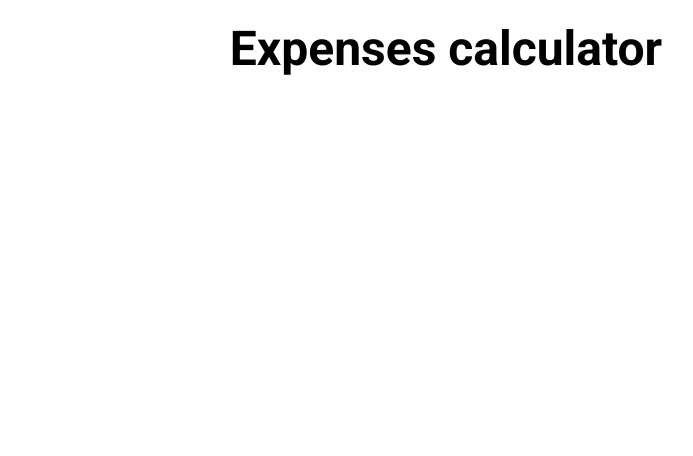
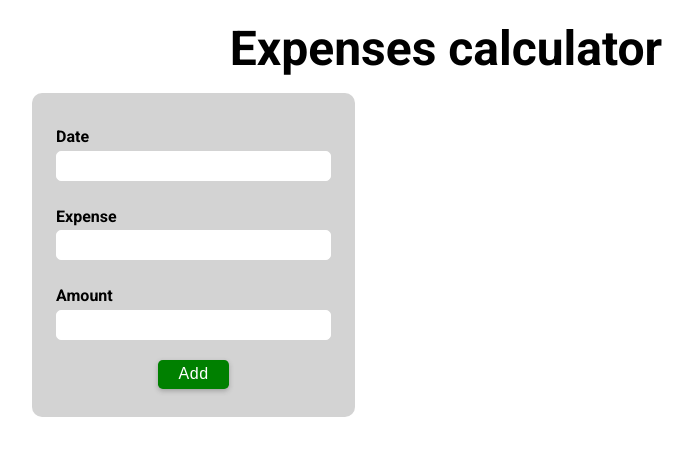
Before and after one commit to jakubchmielewsky/Expenses-calculator, a React (Create React App) app: page / in a window 1280 px wide. Shown: the top 456 px of the page, without its empty margins (194-887 px from the left). Built offline with nearby package versions, Linux system fonts and the light colour scheme.

Commit message:
add expense form and shared compoenents

```diff
--- a/src/App.jsx
+++ b/src/App.jsx
@@ -1,6 +1,9 @@
 import React from "react";
 import "./App.css"
 import { AppContainer } from "./App.styles";
+
+//components
+import ExpenseForm from "./components/ExpenseForm/ExpenseForm"
 
 function App() {
   return (
@@ -8,10 +11,11 @@ function App() {
       <h1 style={{fontSize:48}}>Expenses calculator</h1>
       <section className="wrapper">
         <aside>
-          {/* <ExpensesForm/> */}
+          <ExpenseForm/>
           {/* <ExpensesSummary/> */}
         </aside>
         {/* <ExpensesList/> */}
+        <div></div>
       </section>
     </AppContainer>
   );
--- a/src/App.styles.jsx
+++ b/src/App.styles.jsx
@@ -5,4 +5,11 @@ export const AppContainer = styled.div`
     margin: 0 auto;
     padding: 20px;
     text-align: center;
+
+    .wrapper {
+        display: grid;
+        grid-template-columns: 2fr 3fr;
+        margin: 1rem;
+        gap: 20px;
+    }
 `
--- a/src/components/ExpenseForm/ExpenseForm.jsx
+++ b/src/components/ExpenseForm/ExpenseForm.jsx
@@ -0,0 +1,15 @@
+import React from "react";
+import { ExpenseFormContainer } from "./ExpenseForm.style";
+import Button from "../Shared/Button";
+import InputGroup from "../Shared/InputGroup"
+
+export default function ExpenseForm(params) {
+    return (
+        <ExpenseFormContainer>
+            <InputGroup label={"Date"} />
+            <InputGroup label={"Expense"}/>
+            <InputGroup label={"Amount"}/>
+            <Button style={{backgroundColor: 'green'}} text="Add"/>
+        </ExpenseFormContainer>
+    )
+}
--- a/src/components/ExpenseForm/ExpenseForm.style.jsx
+++ b/src/components/ExpenseForm/ExpenseForm.style.jsx
@@ -0,0 +1,12 @@
+import styled from "styled-components";
+
+export const ExpenseFormContainer= styled.div`
+    display: flex;
+    justify-content: center;
+    align-items: center;
+    flex-direction: column;
+    background-color: lightgray;
+    padding: 1.5rem;
+    border-radius: 10px;
+
+`
--- a/src/components/Shared/Button.jsx
+++ b/src/components/Shared/Button.jsx
@@ -0,0 +1,10 @@
+import React from "react";
+import { ButtonContainer } from "./Shared.styles";
+
+export default function Button({text="click",onClick,icon,style}){
+    return(
+        <ButtonContainer onClick={onClick} style={style}>
+            {icon} {text}
+        </ButtonContainer>
+    )
+}
--- /dev/null
+++ b/src/components/Shared/InputGroup.jsx
@@ -0,0 +1,11 @@
+import React from "react";
+import {InputGroupContainer} from "./Shared.styles";
+
+export default function InputGroup({label,type, onChange,placeholder,value}){
+    return(
+        <InputGroupContainer >
+            <label>{label}</label>
+            <input type={type} onChange={onChange} placeholder={placeholder} value={value}/>
+        </InputGroupContainer>
+    )
+}
--- a/src/components/Shared/Shared.styles.jsx
+++ b/src/components/Shared/Shared.styles.jsx
@@ -0,0 +1,36 @@
+import styled from "styled-components"
+
+export const ButtonContainer=styled.button`
+    margin: 0.25rem 0.125rem;
+  padding: 0.35rem 1.25rem;
+  font-weight: 400;
+  font-size: 1rem;
+  letter-spacing: 0.6px;
+  border-radius: 0.3rem;
+  color: #fff;
+  background-color: #000;
+  border: none;
+  box-shadow: 0 2px 5px rgba(51, 51, 51, 0.3);
+  transition: 0.3s ease;
+`
+
+export const InputGroupContainer=styled.div`
+    margin-top: 10px;
+    margin-bottom: 1rem;
+    width: 100%;
+
+    label{
+        display: block;
+        font-weight: 600;
+        margin-bottom: 0.3rem;
+        text-align: left;
+    }
+
+    input{
+        border-radius: 5px;
+        border: 1px solid white;
+        padding: 0.4rem;
+        width: 100%;
+    }
+
+`
```
Also changed, not shown: src/components/Shared/Input.jsx (deleted).
